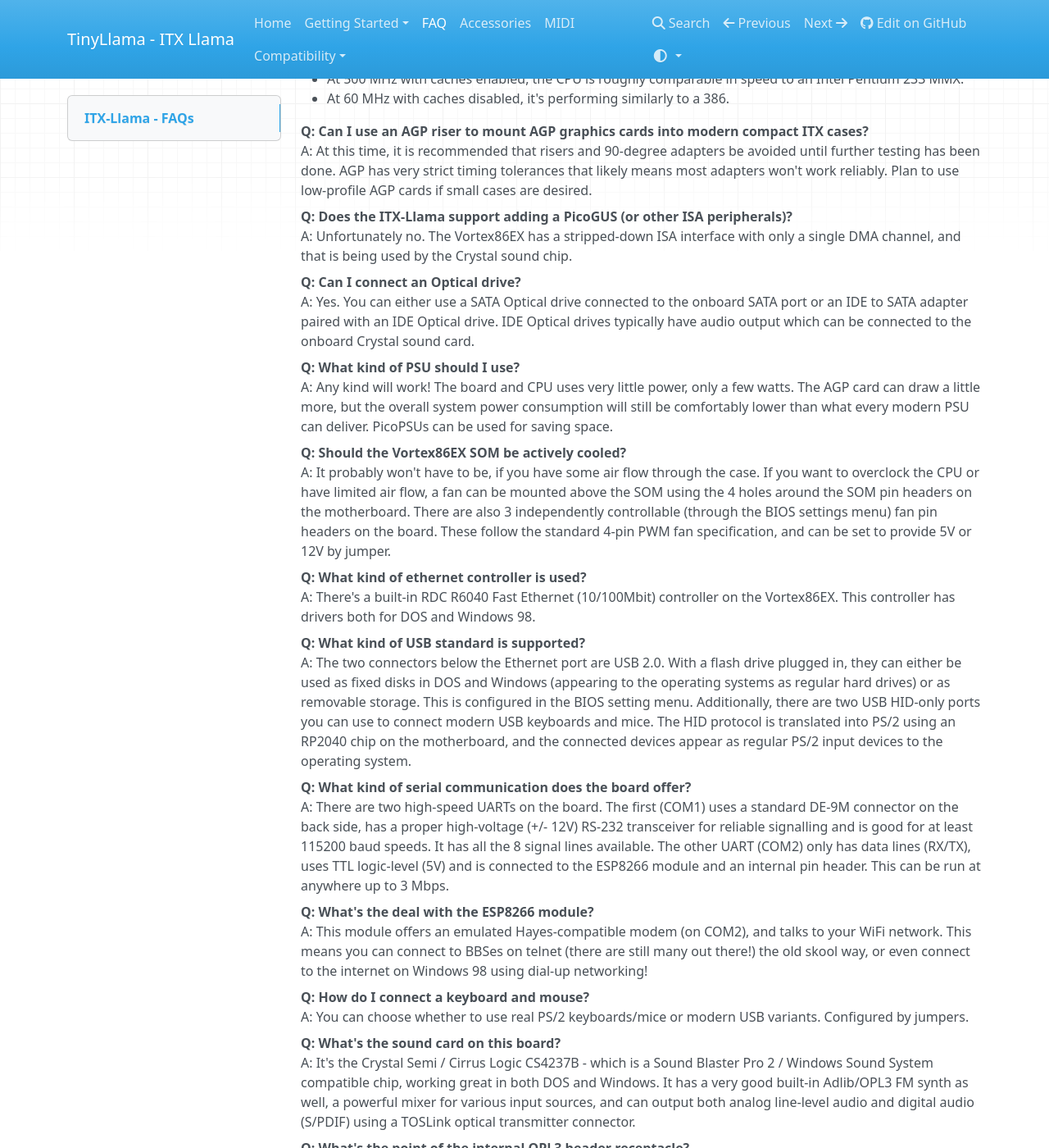
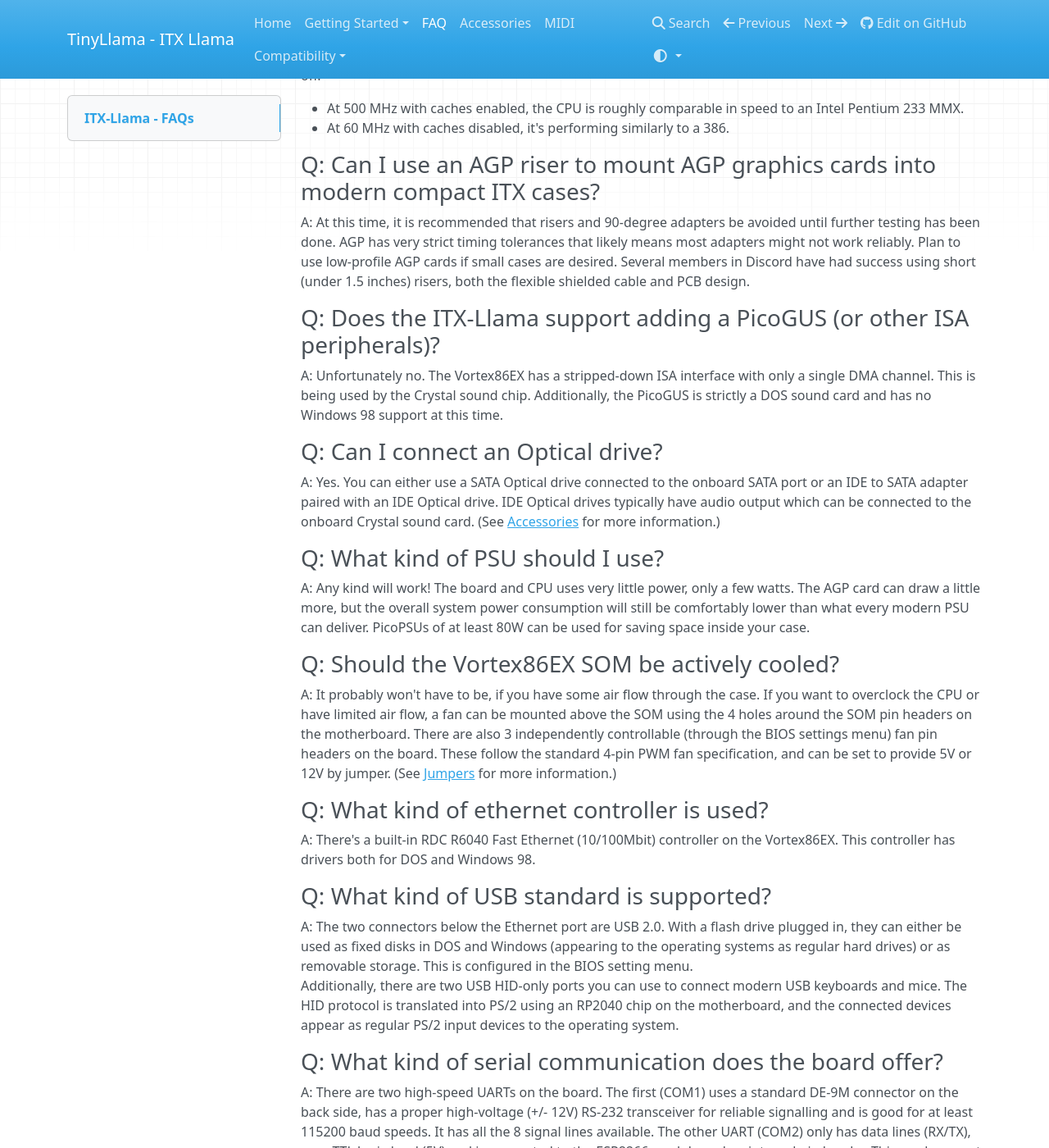
Before and after one commit to timesscar/tinyllama-docs, an MkDocs documentation site: the page built from docs/itxllama/faq.md, in a window 1280 px wide and 1400 px high, scrolled down 354 px. Shown: the whole window at 82% size. Built offline with MkDocs 1.6.1, drawn with Linux system fonts in a browser that asks for light colours; nearby versions of some CDN libraries; some of the changed text lies outside the part shown.

Commit message:
Improve look/feel of FAQ page

```diff
--- a/docs/itxllama/faq.md
+++ b/docs/itxllama/faq.md
@@ -1,88 +1,88 @@
 # ITX-Llama - FAQs
 
-**Q: What do I need in addition to the ITX-Llama board?**
-: A: You'll need:
+### Q: What do I need in addition to the ITX-Llama board?
+A: You'll need:
 
   - The Vortex86EX system-on-module (SOM).
   - An ATX-compatible Power Supply Unit (PSU).
   - An AGP graphics card
   - A microSD card, USB flash drive or SATA SSD or hard drive
 
-**Q: What's the performance of this system like?**
-: A: The Vortex86EX CPU can be clocked from 60-500 MHz, and has L1 and L2 caches that can be turned on and off.
+### Q: What's the performance of this system like?
+A: The Vortex86EX CPU can be clocked from 60-500 MHz, and has L1 and L2 caches that can be turned on and off.
 
   - At 500 MHz with caches enabled, the CPU is roughly comparable in speed to an Intel Pentium 233 MMX.
   - At 60 MHz with caches disabled, it's performing similarly to a 386.
 
-**Q: Can I use an AGP riser to mount AGP graphics cards into modern compact ITX cases?**
-: A: At this time, it is recommended that risers and 90-degree adapters be avoided until further testing has been done. AGP has very strict timing tolerances that likely means most adapters won't work reliably. Plan to use low-profile AGP cards if small cases are desired.
+### Q: Can I use an AGP riser to mount AGP graphics cards into modern compact ITX cases?
+A: At this time, it is recommended that risers and 90-degree adapters be avoided until further testing has been done. AGP has very strict timing tolerances that likely means most adapters might not work reliably. Plan to use low-profile AGP cards if small cases are desired. Several members in Discord have had success using short (under 1.5 inches) risers, both the flexible shielded cable and PCB design.
 
-**Q: Does the ITX-Llama support adding a PicoGUS (or other ISA peripherals)?**
-: A: Unfortunately no. The Vortex86EX has a stripped-down ISA interface with only a single DMA channel, and that is being used by the Crystal sound chip.
+### Q: Does the ITX-Llama support adding a PicoGUS (or other ISA peripherals)?
+A: Unfortunately no. The Vortex86EX has a stripped-down ISA interface with only a single DMA channel. This is being used by the Crystal sound chip. Additionally, the PicoGUS is strictly a DOS sound card and has no Windows 98 support at this time.
 
-**Q: Can I connect an Optical drive?**
-: A: Yes. You can either use a SATA Optical drive connected to the onboard SATA port or an IDE to SATA adapter paired with an IDE Optical drive. IDE Optical drives typically have audio output which can be connected to the onboard Crystal sound card.
+### Q: Can I connect an Optical drive?
+A: Yes. You can either use a SATA Optical drive connected to the onboard SATA port or an IDE to SATA adapter paired with an IDE Optical drive. IDE Optical drives typically have audio output which can be connected to the onboard Crystal sound card. (See [Accessories](accessories.md) for more information.)
 
-**Q: What kind of PSU should I use?**
-: A: Any kind will work! The board and CPU uses very little power, only a few watts. The AGP card can draw a little more, but the overall system power consumption will still be comfortably lower than what every modern PSU can deliver. PicoPSUs can be used for saving space.
+### Q: What kind of PSU should I use?
+A: Any kind will work! The board and CPU uses very little power, only a few watts. The AGP card can draw a little more, but the overall system power consumption will still be comfortably lower than what every modern PSU can deliver. PicoPSUs of at least 80W can be used for saving space inside your case.
 
-**Q: Should the Vortex86EX SOM be actively cooled?**
-: A: It probably won't have to be, if you have some air flow through the case. If you want to overclock the CPU or have limited air flow, a fan can be mounted above the SOM using the 4 holes around the SOM pin headers on the motherboard. There are also 3 independently controllable (through the BIOS settings menu) fan pin headers on the board. These follow the standard 4-pin PWM fan specification, and can be set to provide 5V or 12V by jumper.
+### Q: Should the Vortex86EX SOM be actively cooled?
+A: It probably won't have to be, if you have some air flow through the case. If you want to overclock the CPU or have limited air flow, a fan can be mounted above the SOM using the 4 holes around the SOM pin headers on the motherboard. There are also 3 independently controllable (through the BIOS settings menu) fan pin headers on the board. These follow the standard 4-pin PWM fan specification, and can be set to provide 5V or 12V by jumper. (See [Jumpers](getting-started/jumpers.md) for more information.)
 
-**Q: What kind of ethernet controller is used?**
-: A: There's a built-in RDC R6040 Fast Ethernet (10/100Mbit) controller on the Vortex86EX. This controller has drivers both for DOS and Windows 98.
+### Q: What kind of ethernet controller is used?
+A: There's a built-in RDC R6040 Fast Ethernet (10/100Mbit) controller on the Vortex86EX. This controller has drivers both for DOS and Windows 98.
 
-**Q: What kind of USB standard is supported?**
-: A: The two connectors below the Ethernet port are USB 2.0. With a flash drive plugged in, they can either be used as fixed disks in DOS and Windows (appearing to the operating systems as regular hard drives) or as removable storage. This is configured in the BIOS setting menu.
+### Q: What kind of USB standard is supported?
+A: The two connectors below the Ethernet port are USB 2.0. With a flash drive plugged in, they can either be used as fixed disks in DOS and Windows (appearing to the operating systems as regular hard drives) or as removable storage. This is configured in the BIOS setting menu. <br>
 Additionally, there are two USB HID-only ports you can use to connect modern USB keyboards and mice. The HID protocol is translated into PS/2 using an RP2040 chip on the motherboard, and the connected devices appear as regular PS/2 input devices to the operating system.
 
-**Q: What kind of serial communication does the board offer?**
-: A: There are two high-speed UARTs on the board. The first (COM1) uses a standard DE-9M connector on the back side, has a proper high-voltage (+/- 12V) RS-232 transceiver for reliable signalling and is good for at least 115200 baud speeds. It has all the 8 signal lines available. The other UART (COM2) only has data lines (RX/TX), uses TTL logic-level (5V) and is connected to the ESP8266 module and an internal pin header. This can be run at anywhere up to 3 Mbps.
+### Q: What kind of serial communication does the board offer?
+A: There are two high-speed UARTs on the board. The first (COM1) uses a standard DE-9M connector on the back side, has a proper high-voltage (+/- 12V) RS-232 transceiver for reliable signalling and is good for at least 115200 baud speeds. It has all the 8 signal lines available. The other UART (COM2) only has data lines (RX/TX), uses TTL logic-level (5V) and is connected to the ESP8266 module and an internal pin header. This can be run at anywhere up to 3 Mbps.
 
-**Q: What's the deal with the ESP8266 module?**
-: A: This module offers an emulated Hayes-compatible modem (on COM2), and talks to your WiFi network. This means you can connect to BBSes on telnet (there are still many out there!) the old skool way, or even connect to the internet on Windows 98 using dial-up networking!
+### Q: What's the deal with the ESP8266 module?
+A: This module offers an emulated Hayes-compatible modem (on COM2), and talks to your WiFi network. This means you can connect to BBSes on telnet (there are still many out there!) the old skool way, or even connect to the internet on Windows 98 using dial-up networking!
 
-**Q: How do I connect a keyboard and mouse?**
-: A: You can choose whether to use real PS/2 keyboards/mice or modern USB variants. Configured by jumpers.
+### Q: How do I connect a keyboard and mouse?
+A: You can choose whether to use real PS/2 keyboards/mice or modern USB variants. Configured by jumpers. (See [Jumpers](getting-started/jumpers.md) for more information.)
 
-**Q: What's the sound card on this board?**
-: A: It's the Crystal Semi / Cirrus Logic CS4237B - which is a Sound Blaster Pro 2 / Windows Sound System compatible chip, working great in both DOS and Windows. It has a very good built-in Adlib/OPL3 FM synth as well, a powerful mixer for various input sources, and can output both analog line-level audio and digital audio (S/PDIF) using a TOSLink optical transmitter connector.
+### Q: What's the sound card on this board?
+A: It's the Crystal Semi / Cirrus Logic CS4237B - which is a Sound Blaster Pro 2 / Windows Sound System compatible chip, working great in both DOS and Windows. It has a very good built-in Adlib/OPL3 FM synth as well, a powerful mixer for various input sources, and can output both analog line-level audio and digital audio (S/PDIF) using a TOSLink optical transmitter connector.
 
-**Q: What's the point of the internal OPL3 header receptacle?**
-: A: While the CS4237B's emulated OPL3 synth is quite respectable, it's not a perfect 1:1 implementation of the Yamaha YMF262 (OPL3). This is where the OPL3 module comes into play. By plugging in such a module, you get the actual authentic OPL3 hardware using real Yamaha chips. Sound-wise, it's a subtle difference, but it's there.
+### Q: What's the point of the internal OPL3 header receptacle?
+A: While the CS4237B's emulated OPL3 synth is quite respectable, it's not a perfect 1:1 implementation of the Yamaha YMF262 (OPL3). This is where the OPL3 module comes into play. By plugging in such a module, you get the actual authentic OPL3 hardware using real Yamaha chips. Sound-wise, it's a subtle difference, but it's there.
 
-**Q: What are my options for audio input/output?**
-: A: For output you have analog (line-level) and digital (S/PDIF) audio. Inputs are microphone (with a built-in pre-amp), line-in and analog CD audio.
+### Q: What are my options for audio input/output?
+A: For output you have analog (line-level) and digital (S/PDIF) audio. Inputs are microphone (with a built-in pre-amp), line-in and analog CD audio.
 Line-in can be set (using jumpers) to either the external 3.5mm jack (for external MIDI synthesizers, for example), or internal - from a wavetable plugin card or a software-based MT-32 or MIDI synth on a Raspberry Pi.
 
-**Q: What kind of internal synthesizers can I use?**
-: A: There are three internal synth connectors on the board. The first is the 26-pin wavetable connector. Here you can plug in MIDI wavetable cards such as the X2, X2GS, X16, X16GS, etc. from Serdashop - _these are modern cards using the Dream chipset and uses soundfonts to replicate various MIDI synthesizers._
-You've also got two 40-pin connectors for plugging in a Raspberry Pi. Either use the male header with a 40-pin female-female ribbon cable to connect a standard Pi 3 or 4, or you can plug a Pi Zero 2's pins directly into the female connector. Since the Raspberry Pis are full computers in their own sense, they can run all kinds of software synthesizers and output digital I2S audio to the motherboard. There's a PCM5102 DAC on the board to convert the audio to analog, and then feed it into the Crystal sound chip. The easiest way to get a Pi up and running as a synth is to use the mt32-pi software which requires minimal effort. It'll do MT-32 using the munt emulator, and General MIDI using the Fluidsynth application with soundfonts. If you're adventurous and have a Pi 4, you can also run the SC-55 emulator nuked-sc55 on a regular Debian installation, for an extremely accurate Roland SC-55 sound.
+### Q: What kind of internal synthesizers can I use?
+A: There are three internal synth connectors on the board. The first is the 26-pin wavetable connector. Here you can plug in MIDI wavetable cards such as the X2, X2GS, X16, X16GS, etc. from Serdashop - _these are modern cards using the Dream chipset and uses soundfonts to replicate various MIDI synthesizers._
+You've also got two 40-pin connectors for plugging in a Raspberry Pi. Either use the male header with a 40-pin female-female ribbon cable to connect a standard Pi 3 or 4, or you can plug a Pi Zero 2's pins directly into the female connector. Since the Raspberry Pis are full computers in their own sense, they can run all kinds of software synthesizers and output digital I2S audio to the motherboard. There's a PCM5102 DAC on the board to convert the audio to analog, and then feed it into the Crystal sound chip. The easiest way to get a Pi up and running as a synth is to use the mt32-pi software which requires minimal effort. It'll do MT-32 using the munt emulator, and General MIDI using the Fluidsynth application with soundfonts. If you're adventurous and have a Pi 4, you can also run the SC-55 emulator nuked-sc55 on a regular Debian installation, for an extremely accurate Roland SC-55 sound. (See [MIDI](midi.md) for more information.)
 
-**Q: What about the game port connector?**
-: A: The game port connector offers limited joystick/gamepad support through the Crystal sound card. In addition, you have MIDI input and output, so you can connect an external synth (like the Roland MT-32 or SC-55) using a standard gameport-to-MIDI breakout cable. See [GamePort Limitation](issues/issue-gameport.md) for more information.
+### Q: What about the game port connector?
+A: The game port connector offers limited joystick/gamepad support through the Crystal sound card. In addition, you have MIDI input and output, so you can connect an external synth (like the Roland MT-32 or SC-55) using a standard gameport-to-MIDI breakout cable. See [GamePort Limitation](issues/issue-gameport.md) for more information.
 
-**Q: What's the AGP compatibility of the ITX-Llama?**
-: A: The mechanical/electrical connector on the board is 3.3V-keyed. That means AGP cards with the 3.3V-notch (towards the VGA connector-side of the card) as well as "universal" cards with two notches will fit and run. 1.5V-keyed cards with only the notch towards the opposite side of the VGA connector will neither fit nor be compatible with the motherboard's 3.3V-signal level.
+### Q: What's the AGP compatibility of the ITX-Llama?
+A: The mechanical/electrical connector on the board is 3.3V-keyed. That means AGP cards with the 3.3V-notch (towards the VGA connector-side of the card) as well as "universal" cards with two notches will fit and run. 1.5V-keyed cards with only the notch towards the opposite side of the VGA connector will neither fit nor be compatible with the motherboard's 3.3V-signal level. <br>
 From a protocol perspective, this is AGP 1x, with some caveats.
 
 - > A quite technical summary; there is no native AGP support on the Vortex86EX, only PCI Express x1 (gen 1). This is converted to PCI at 66 MHz by an onboard PI7C9X118 chip. Since AGP is really only PCI running at a higher clock frequency (66 vs 33 MHz), this is fine. However, AGP supports additional features not found on PCI, like split transactions, sideband addressing and GART. What this means is that AGP cards where the Windows driver requires one or more of these AGP-only features will not work properly. In practice, most older cards should work just fine and are probably a better fit for the CPU's speed as well.
 Of note is the Radeon 9200 / 9250, as well as the Voodoo3 - these have been tested extensively and found to be a very good match.
 
-**Q: Does the board have front panel connectors?**
-: A: Yes, power button, reset button, power LED and SD card activity LED.
+### Q: Does the board have front panel connectors?
+A: Yes, power button, reset button, power LED and SD card activity LED.
 
-**Q: Does the board have a PC speaker?**
-: A: Yes, an internal one (with two volume settings, configured by jumper), and a pin header for connecting an external speaker.
+### Q: Does the board have a PC speaker?
+A: Yes, an internal one (with two volume settings, configured by jumper), and a pin header for connecting an external speaker.
 
-**Q: Which operating systems are supported?**
-: A: MS-DOS, FreeDOS and early Windows (3.1, 95, 98).
+### Q: Which operating systems are supported?
+A: MS-DOS, FreeDOS and early Windows (3.1, 95, 98).
 
-**Q: Which storage devices can be booted from and run an operating system?**
-: A: All of them; microSD, USB and SATA.
+### Q: Which storage devices can be booted from and run an operating system?
+A: All of them; microSD, USB and SATA.
 
-**Q: My question isn't listed here, where can I learn more?**
-: A: Try asking in the ITX-Llama thread on the [Vogons forum][vogons-thread], or join the [Discord server][discord-server].
+### Q: My question isn't listed here, where can I learn more?
+A: Try asking in the ITX-Llama thread on the [Vogons forum][vogons-thread], or join the [Discord server][discord-server].
 
 [vogons-thread]: https://www.vogons.org/viewtopic.php?t=93480
 [discord-server]: https://discord.gg/YN3XkycAXG
```
